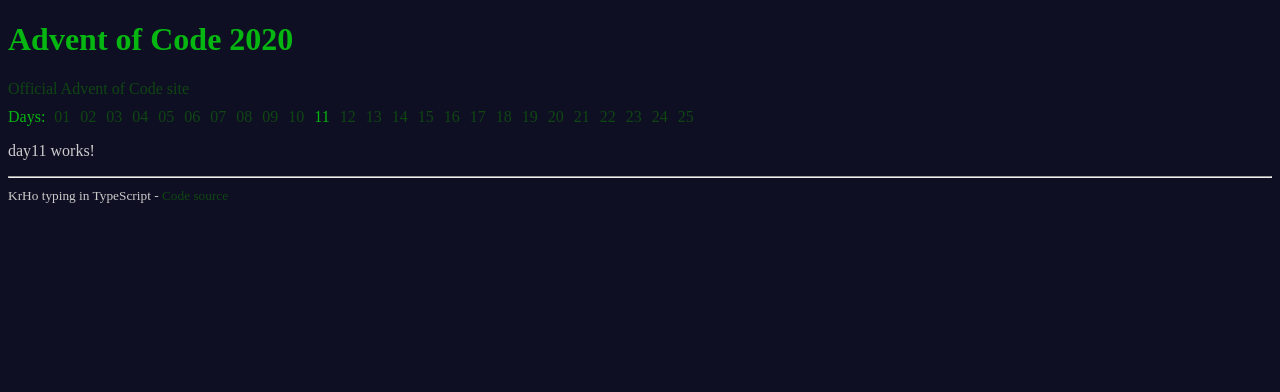
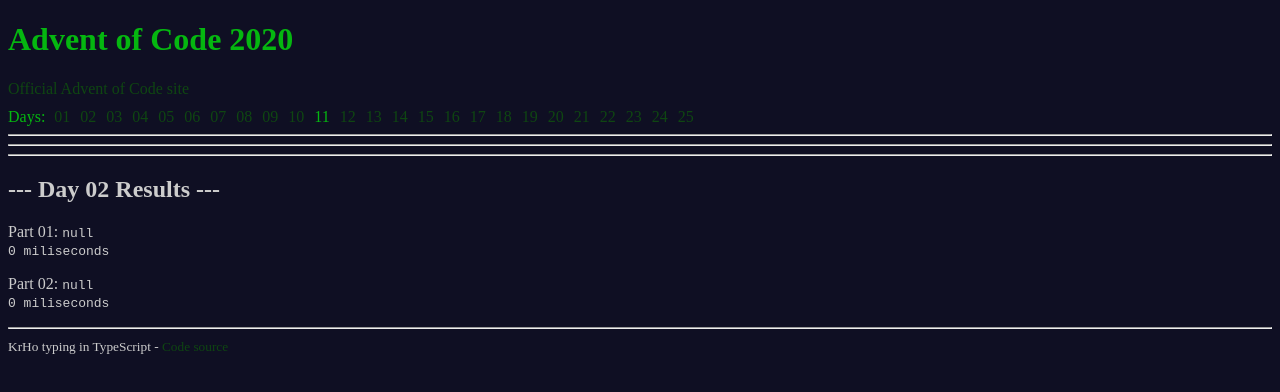
Before and after one commit to KrHo129/TypeScript-Advent_of_Code_2020, an Angular app: page /days/11 in a window 1280 px wide. Shown: the top 392 px of the page. Built offline with nearby package versions, Linux system fonts and the light colour scheme.

Commit message:
day11 prepared

```diff
--- a/src/app/day10/day10.component.ts
+++ b/src/app/day10/day10.component.ts
@@ -28,6 +28,4 @@
     const part02Result = this.part02Service.getResult(rawInput);
     this.part02ResultStr = part02Result.result + '\n' + part02Result.calculationTime + ' miliseconds';
   }
-
-
 }
--- a/src/app/day11/day11.component.html
+++ b/src/app/day11/day11.component.html
@@ -1 +1,13 @@
-<p>day11 works!</p>
+<hr />
+
+<hr />
+
+<hr />
+
+<h2>--- Day 02 Results ---</h2>
+<p>
+  Part 01: <code>{{ part01ResultStr }}</code>
+</p>
+<p>
+  Part 02: <code>{{ part02ResultStr }}</code>
+</p>
--- a/src/app/day11/day11.component.ts
+++ b/src/app/day11/day11.component.ts
@@ -1,15 +1,38 @@
 import { Component, OnInit } from '@angular/core';
+import { D10InputService } from '../day10/d10-input.service';
+import { D10P01Service } from '../day10/d10-p01.service';
+import { D10P02Service } from '../day10/d10-p02.service';
 
 @Component({
   selector: 'app-day11',
   templateUrl: './day11.component.html',
-  styleUrls: ['./day11.component.css']
+  styleUrls: ['./day11.component.css'],
 })
 export class Day11Component implements OnInit {
+  part01ResultStr: string;
+  part02ResultStr: string;
 
-  constructor() { }
+  constructor(
+    private inputService: D10InputService,
+    private part01Service: D10P01Service,
+    private part02Service: D10P02Service
+  ) {}
 
   ngOnInit(): void {
+    const rawInput = this.inputService.getRawInput();
+
+    const part01Result = this.part01Service.getResult(rawInput);
+    this.part01ResultStr =
+      part01Result.result +
+      '\n' +
+      part01Result.calculationTime +
+      ' miliseconds';
+
+    const part02Result = this.part02Service.getResult(rawInput);
+    this.part02ResultStr =
+      part02Result.result +
+      '\n' +
+      part02Result.calculationTime +
+      ' miliseconds';
   }
-
 }
```
Also changed, not shown: src/app/day11/d11-input.service.ts (added, +14 -0 lines), src/app/day11/d11-p01.service.ts (added, +26 -0 lines), src/app/day11/d11-p02.service.ts (added, +28 -0 lines), src/app/day11/d11-shared.service.ts (added, +15 -0 lines), 1 other file (tests, documents, lock files or other folders).
